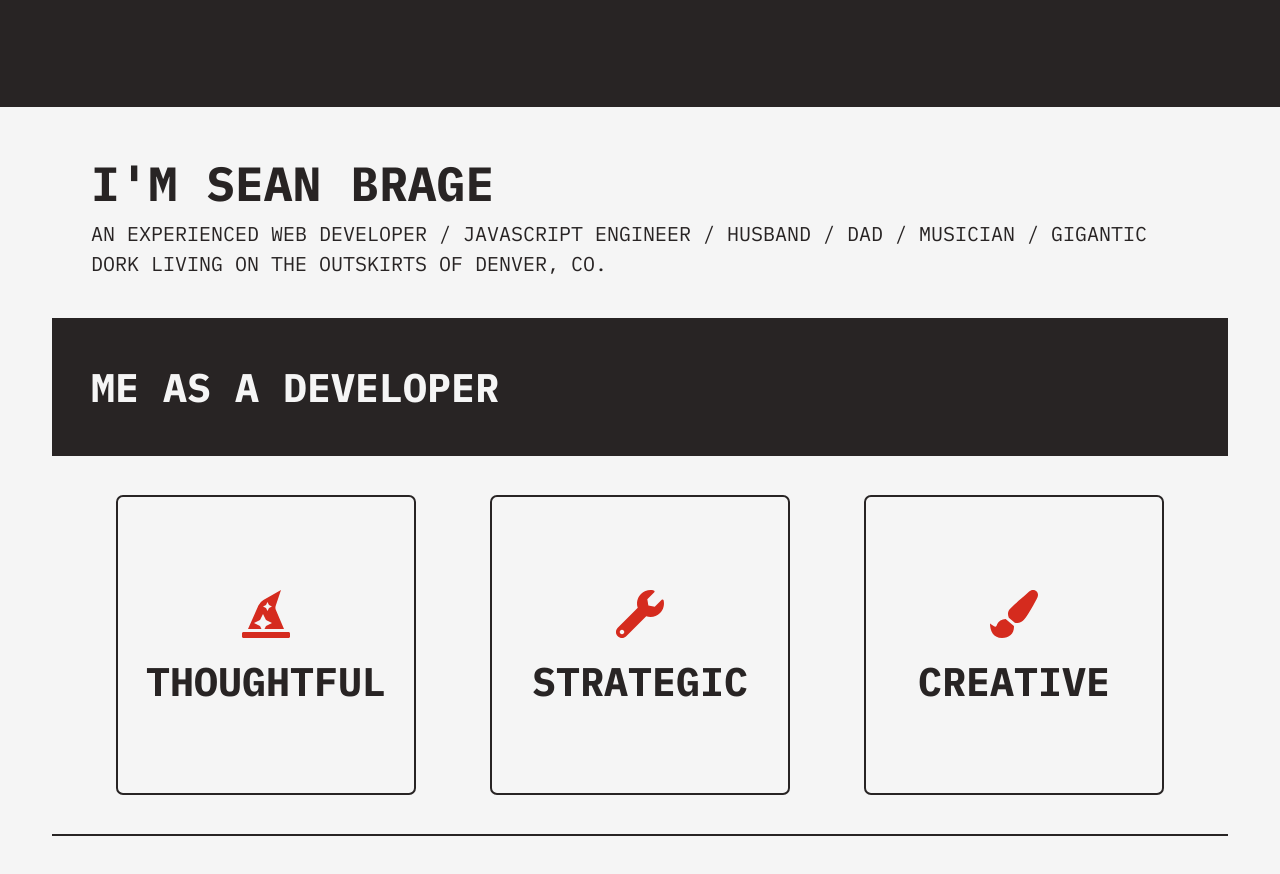
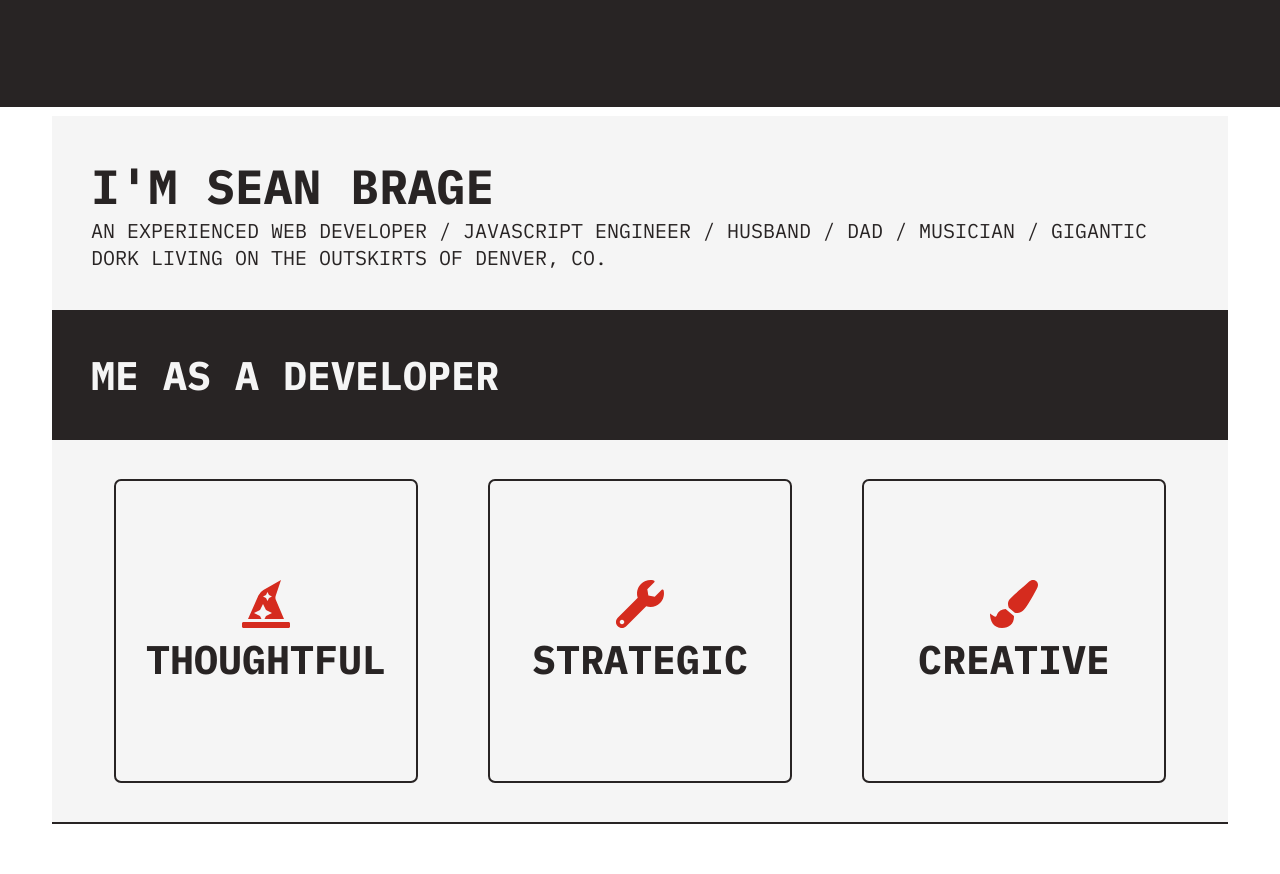
Before and after one commit to bargeruns/seanbragedotcom, a Vue app: page / in a window 1280 px wide. Shown: the top 874 px of the page. Built offline with nearby package versions, Linux system fonts and the light colour scheme.

Commit message:
scope component styles to prevent pollution

```diff
--- a/src/App.vue
+++ b/src/App.vue
@@ -15,12 +15,8 @@ export default {
   components: { AppHeader }
 };
 </script>
-<style lang="scss">
+<style lang="scss" scoped>
 @import "./scss/main.scss";
-html,
-body {
-  padding: 0px;
-}
 
 #app {
   padding-top: 120px;
--- a/src/components/AppHeader.vue
+++ b/src/components/AppHeader.vue
@@ -8,7 +8,7 @@ export default {
 };
 </script>
 
-<style lang="scss">
+<style lang="scss" scoped>
 .app-header {
   height: 107px;
   width: 100vw;
--- a/src/components/common/ContentBlock.vue
+++ b/src/components/common/ContentBlock.vue
@@ -25,7 +25,7 @@ export default {
 };
 </script>
 
-<style>
+<style scoped>
 .content-block {
   /* width: 100%; */
   padding: 27px;
--- a/src/components/common/FaderBox.vue
+++ b/src/components/common/FaderBox.vue
@@ -24,7 +24,7 @@ export default {
 };
 </script>
 
-<style lang="scss">
+<style lang="scss" scoped>
 .fader-box {
   margin: 0 auto;
   width: 300px;
--- a/src/components/common/SBLink.vue
+++ b/src/components/common/SBLink.vue
@@ -26,7 +26,7 @@ export default {
 };
 </script>
 
-<style lang="scss">
+<style lang="scss" scoped>
 .sb-link {
   display: inline-block;
 }
--- a/src/components/home/HomeIntro.vue
+++ b/src/components/home/HomeIntro.vue
@@ -20,7 +20,7 @@ export default {
 };
 </script>
 
-<style lang="scss">
+<style lang="scss" scoped>
 .home__intro {
   animation: 0.75s linear 0s fadeIn;
 }
--- a/src/components/home/HomeValues.vue
+++ b/src/components/home/HomeValues.vue
@@ -53,7 +53,7 @@ export default {
 };
 </script>
 
-<style lang="scss">
+<style lang="scss" scoped>
 .home-values {
   border-bottom: 2px solid $black;
   animation: 2.75s linear 0s fadeIn;
--- a/src/scss/main.scss
+++ b/src/scss/main.scss
@@ -2,4 +2,3 @@
 @import '_variables.scss';
 @import '_colors.scss';
 @import 'theme.scss';
-@import '../../node_modules/bulma/bulma.sass';
--- a/src/scss/theme.scss
+++ b/src/scss/theme.scss
@@ -7,6 +7,11 @@ $link: $red;
 $family-sans-serif: 'Source Sans Pro', sans-serif;
 $family-monospace: 'IBM Plex Mono', sans-serif;
 $family-primary: $family-sans-serif;
+
+html,
+body {
+  padding: 0px;
+}
 
 h1,h2,h3,h4,h5,h6,.title,.subtitle {
     font-family: $family-monospace;
@@ -20,3 +25,5 @@ p, a, span {
     font-family: $family-sans-serif;
     font-weight: 400;
 }
+
+@import '../../node_modules/bulma/bulma.sass';
--- a/src/views/Home.vue
+++ b/src/views/Home.vue
@@ -22,7 +22,7 @@ export default {
 };
 </script>
 
-<style lang="scss">
+<style lang="scss" scoped>
 .home__banner {
   animation: 1.75s linear 0s fadeIn;
 }
```
